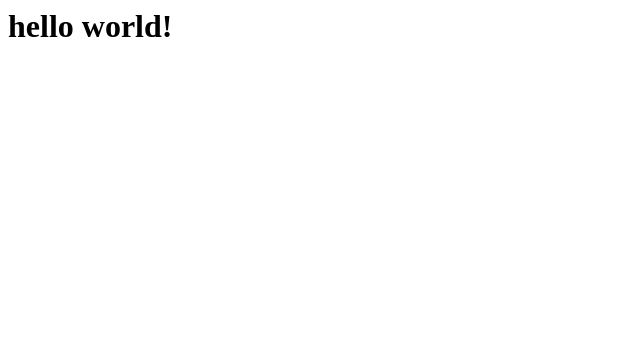
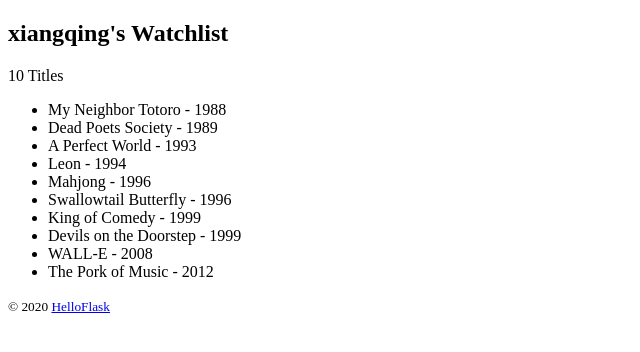
Before and after one commit to xxqq2017/flask, a Flask app: page / in a window 1280 px wide. Shown: the top 352 px of the page, without its empty margins (0-640 px from the left). Run offline with Flask 2, Linux system fonts and the light colour scheme.

Commit message:
new index

```diff
--- a/main.py
+++ b/main.py
@@ -6,7 +6,7 @@ app.config['SECRET_KEY']='nihao'
 
 @app.route('/')
 def index():
-    return render_template('index.html')
+    return render_template('index.html',name=name,movies=movies)
 
 @app.errorhandler(404)
 def page_not_found(error):
@@ -16,6 +16,19 @@ def page_not_found(error):
 def server_error(error):
     return render_template('500.html'), 500
 
+name = 'xiangqing'
+movies = [
+    {'title': 'My Neighbor Totoro', 'year': '1988'},
+    {'title': 'Dead Poets Society', 'year': '1989'},
+    {'title': 'A Perfect World', 'year': '1993'},
+    {'title': 'Leon', 'year': '1994'},
+    {'title': 'Mahjong', 'year': '1996'},
+    {'title': 'Swallowtail Butterfly', 'year': '1996'},
+    {'title': 'King of Comedy', 'year': '1999'},
+    {'title': 'Devils on the Doorstep', 'year': '1999'},
+    {'title': 'WALL-E', 'year': '2008'},
+    {'title': 'The Pork of Music', 'year': '2012'},
+]
 
 if __name__ == '__main__':
     app.run(host='192.168.50.222',port=80, debug=True)
--- a/templates/index.html
+++ b/templates/index.html
@@ -1,2 +1,21 @@
+<!DOCTYPE html>
+<html lang="en">
+<head>
+    <meta charset="utf-8">
+    <title>{{ name }}'s Watchlist</title>
+</head>
+<body>
 
-<h1>hello world! </h1>
+    <h2>{{ name }}'s Watchlist</h2>
+    {# 使用 length 过滤器获取 movies 变量的长度 #}
+    <p>{{ movies|length }} Titles</p>
+    <ul>
+        {% for movie in movies %}  {# 迭代 movies 变量 #}
+        <li>{{ movie.title }} - {{ movie.year }}</li>  {# 等同于 movie['title'] #}
+        {% endfor %}  {# 使用 endfor 标签结束 for 语句 #}
+    </ul>
+    <footer>
+        <small>&copy; 2020 <a href="/">HelloFlask</a></small>
+    </footer>
+</body>
+</html>
```
